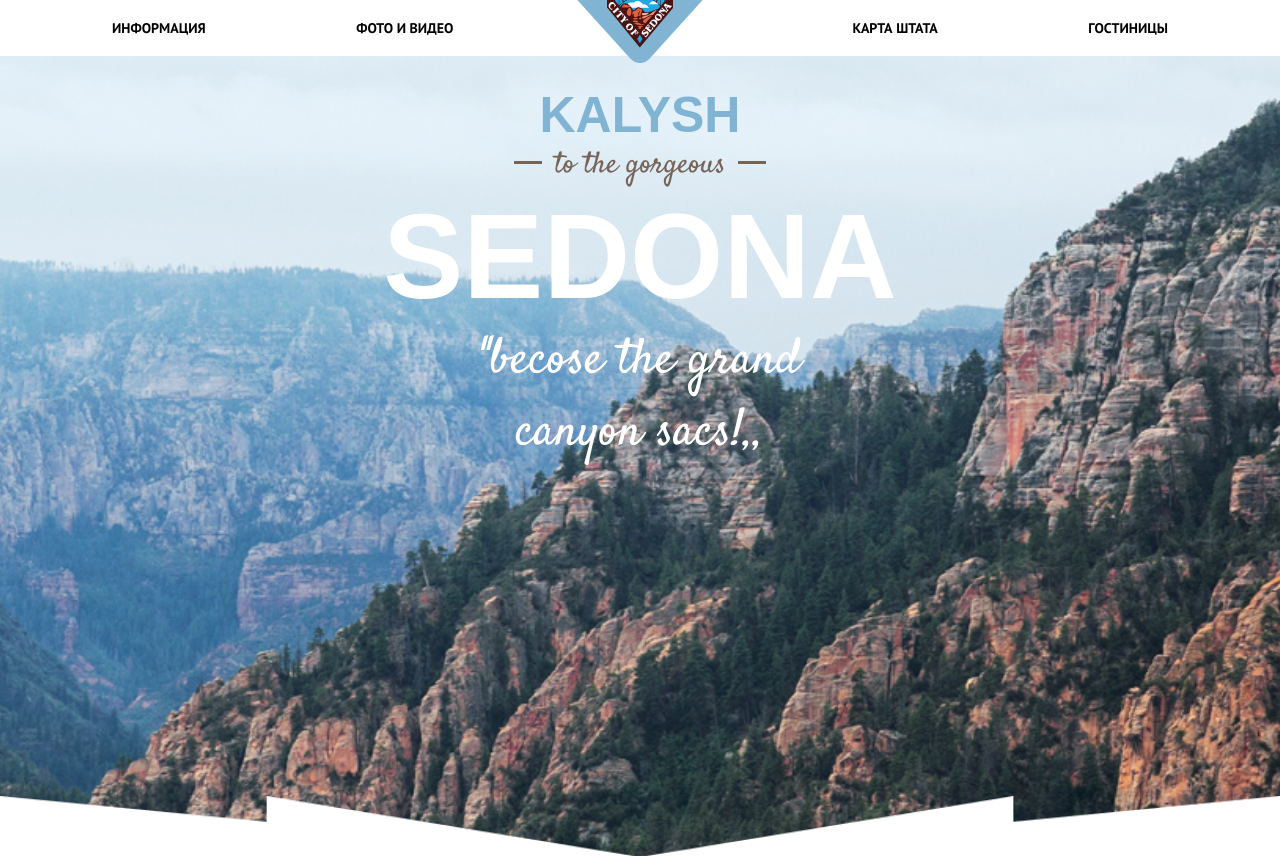
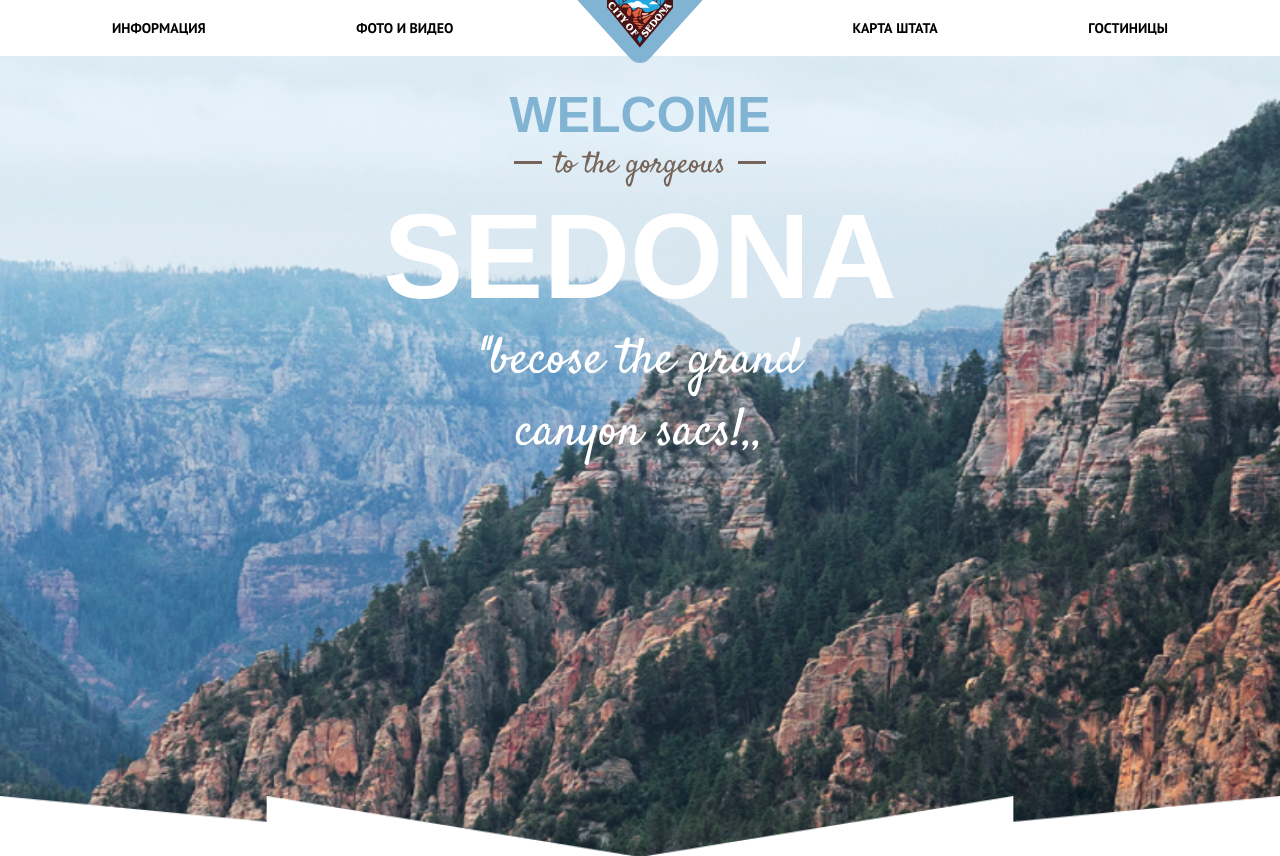
Before and after one commit to Kalmamat/Sedona, a plain HTML site: page index.html in a window 1280 px wide. Shown: the top 856 px of the page. Drawn offline with Linux system fonts and the light colour scheme; a web font is replaced by a local one.

Commit message:
new title

```diff
--- a/index.html
+++ b/index.html
@@ -34,7 +34,7 @@
 </header>
 <section class="hero">
 
-    <h2 class="hero_title_welcome">KALYSH</h2>
+    <h2 class="hero_title_welcome">WELCOME</h2>
     <span class="hero_subtitle">to the gorgeous</span>
     <h1 class="hero_title">SEDONA</h1>
     <p class="hero_desc">''becose the grand<br> canyon sacs!,,</p>
```
